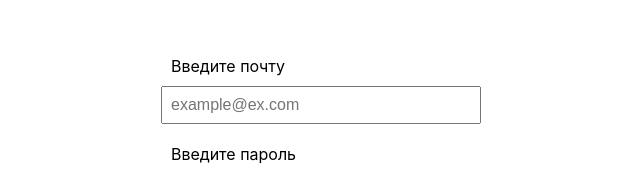
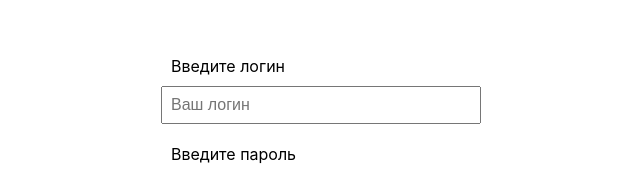
Before and after one commit to Hecher/diplom2, a React (Create React App) app: page /login in a window 1280 px wide. Shown: the part 235-407 px from the top of the page, without its empty margins (319-959 px from the left). Built offline with nearby package versions, Linux system fonts and the light colour scheme.

Commit message:
Доработал вход и регистрацию

```diff
--- a/src/components/login.js
+++ b/src/components/login.js
@@ -1,36 +1,108 @@
-import React, { useState, useEffect, useRef } from 'react';
+import React, { useState } from 'react';
 import { useNavigate } from 'react-router-dom';
 
+const Login = () => {
+    const navigate = useNavigate();
+    const [username, setUsername] = useState('');
+    const [password, setPassword] = useState('');
+    const [error, setError] = useState('');
+    const [loading, setLoading] = useState(false);
 
-const Login = () => {
+    const handleLogin = async (e) => {
+        e.preventDefault();
 
-    const navigate = useNavigate();
+        if (!username || !password) {
+            setError('Пожалуйста, заполните все поля');
+            return;
+        }
 
-    const handleLogin = (e) => {
-        //доделать проверку
-        //e.preventDefualt();
-        navigate('/main');
+        setLoading(true);
+        setError('');
+
+        try {
+            const userData = {
+                username: username,
+                password: password
+            };
+
+            console.log('Отправляемые данные:', userData);
+
+            const response = await fetch('http://localhost:3003/auth/login', {
+                method: 'POST',
+                headers: {
+                    'Content-Type': 'application/json',
+                },
+                body: JSON.stringify(userData),
+            });
+
+            console.log('Статус ответа:', response.status);
+            const data = await response.json();
+            console.log('Ответ сервера:', data);
+
+            if (!response.ok) {
+                throw new Error(data.message || 'Ошибка при входе');
+            }
+
+            if (data.token) {
+                localStorage.setItem('token', data.token);
+            }
+
+            navigate('/main');
+        } catch (err) {
+            console.error('Ошибка авторизации:', err);
+            setError(err.message || 'Неверный логин или пароль');
+        } finally {
+            setLoading(false);
+        }
     }
 
     const handleRegister = () => {
-        navigate('/register')
+        navigate('/register');
     }
 
     return (
-        <form style={styles.form}>
-            <label for="email" style={styles.label}>Введите почту</label>
-            <input type='email' id="email" placeholder='example@ex.com' style={styles.input} />
-            <label for="password" style={styles.label}>Введите пароль</label>
-            <input type='password' id="password" style={styles.input}/>
+        <form style={styles.form} onSubmit={handleLogin}>
+            {error && <div style={styles.error}>{error}</div>}
+
+            <label htmlFor="username" style={styles.label}>Введите логин</label>
+            <input
+                type='text'
+                id="username"
+                placeholder='Ваш логин'
+                style={styles.input}
+                value={username}
+                onChange={(e) => setUsername(e.target.value)}
+            />
+
+            <label htmlFor="password" style={styles.label}>Введите пароль</label>
+            <input
+                type='password'
+                id="password"
+                style={styles.input}
+                value={password}
+                onChange={(e) => setPassword(e.target.value)}
+            />
 
             <div style={styles.buttonContainer}>
-                <button type='submit' style={styles.button} onClick={handleLogin}>Войти</button>
-                <button type='button' style={styles.button} onClick={handleRegister}>Регистрация</button>
+                <button
+                    type='submit'
+                    style={styles.button}
+                    disabled={loading}
+                >
+                    {loading ? 'Загрузка...' : 'Войти'}
+                </button>
+                <button
+                    type='button'
+                    style={styles.button}
+                    onClick={handleRegister}
+                >
+                    Регистрация
+                </button>
             </div>
-
         </form>
     );
 }
+
 const styles = {
     form: {
         display: 'flex',
@@ -62,7 +134,13 @@ const styles = {
         fontSize: '16px',
         cursor: 'pointer',
         width: '48%'
+    },
+    error: {
+        color: 'red',
+        marginBottom: '15px',
+        width: '300px',
+        textAlign: 'center'
     }
-  }
+}
 
 export default Login;
--- a/src/components/register.js
+++ b/src/components/register.js
@@ -6,32 +6,106 @@ const Register = () => {
 
     const navigate = useNavigate();
 
+    const [email, setEmail] = useState('');
+    const [username, setUsername] = useState('');
+    const [password, setPassword] = useState('');
+    const [error, setError] = useState('');
+    const [loading, setLoading] = useState('');
+
+
     const handleLogin = (e) => {
         navigate('/login');
     }
 
-    const handleRegister = () => {
+    const handleRegister = async (e) => {
         //доделать проверку
         //e.preventDefualt();
-        navigate('/main')
+        if (!email || !username || !password) {
+            setError('Заполните все поля!');
+            return;
+        }
+        setLoading(true);
+        setError('');
+        try {
+            const response = await fetch('http://localhost:3003/users', {
+                method: 'POST',
+                headers: {
+                    'Content-Type': 'application/json',
+                },
+                body: JSON.stringify({
+                    email,
+                    username,
+                    password
+                }),
+            });
+            const data = await response.json();
+
+            if(!response.ok) {
+                throw new Error(data.message || 'Ошибка при регистрации');
+            }
+
+            navigate('/login');
+        } catch (err) {
+            setError(err.message || 'Произошла какая-то ошибка');
+        } finally {
+            setLoading(false);
+        }
+        //navigate('/main')
     }
 
     return (
-        <form style={styles.form}>
-            <label for="email" style={styles.label}>Введите почту</label>
-            <input type='email' id="email" placeholder='example@ex.com' style={styles.input} />
-            <label for="userID" style={styles.label}>Введите ваш ID</label>
-            <input type='text' id = 'userID' style={styles.input} placeholder='123-456-7890'/>
-            <label for="password" style={styles.label}>Введите пароль</label>
-            <input type='password' id="password" style={styles.input}/>
+        <form style={styles.form} onSubmit={handleRegister}>
+            {error && <div style={styles.error}>{error}</div>}
+
+            <label htmlFor="email" style={styles.label}>Введите почту</label>
+            <input
+                type='email'
+                id="email"
+                placeholder='example@ex.com'
+                style={styles.input}
+                value={email}
+                onChange={(e) => setEmail(e.target.value)}
+            />
+
+            <label htmlFor="userID" style={styles.label}>Введите ваш логин</label>
+            <input
+                type='text'
+                id='userID'
+                style={styles.input}
+                placeholder='exampleFIO'
+                value={username}
+                onChange={(e) => setUsername(e.target.value)}
+            />
+
+            <label htmlFor="password" style={styles.label}>Введите пароль</label>
+            <input
+                type='password'
+                id="password"
+                style={styles.input}
+                value={password}
+                onChange={(e) => setPassword(e.target.value)}
+            />
+
             <div style={styles.buttonContainer}>
-                <button type='submit' style={styles.button} onClick={handleRegister}>Подтвердить</button>
-                <button type='button' style={styles.button} onClick={handleLogin}>Войти</button>
+                <button
+                    type='submit'
+                    style={styles.button}
+                    disabled={loading}
+                >
+                    {loading ? 'Загрузка...' : 'Подтвердить'}
+                </button>
+                <button
+                    type='button'
+                    style={styles.button}
+                    onClick={handleLogin}
+                >
+                    Войти
+                </button>
             </div>
         </form>
     )
+}
 
-}
 const styles = {
     form: {
         display: 'flex',
@@ -63,7 +137,13 @@ const styles = {
         fontSize: '16px',
         cursor: 'pointer',
         width: '48%'
+    },
+    error: {
+        color: 'red',
+        marginBottom: '15px',
+        width: '300px',
+        textAlign: 'center'
     }
-  }
+}
 
 export default Register;
```
